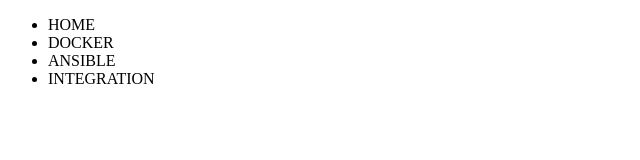
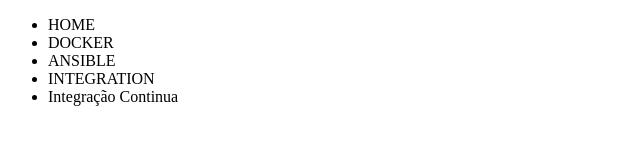
Before and after one commit to notCifer/AlunaGIT, a plain HTML site: page index.html in a window 1280 px wide. Shown: the whole page, without its empty margins (0-640 px from the left). Drawn offline with Linux system fonts and the light colour scheme.

Commit message:
Adicionando Integração Continua

```diff
--- a/index.html
+++ b/index.html
@@ -12,6 +12,7 @@
         <li>DOCKER</li>
         <li>ANSIBLE</li>
         <li>INTEGRATION</li>
+        <li>Integração Continua</li>
     </ul>
 </body>
 </html>
```
